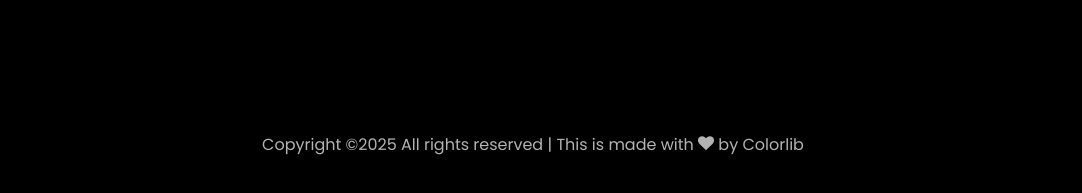
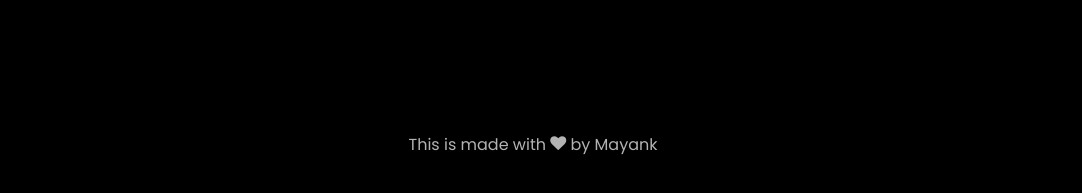
Before and after one commit to mr7498/Mayank-Github-io, a plain HTML site: page index.html in a window 1280 px wide. Shown: the part 5864-6057 px from the top of the page, without its empty margins (107-1189 px from the left). Drawn offline with Linux system fonts and the light colour scheme; files whose address does not match are found by name.

Commit message:
second commit

```diff
--- a/index.html
+++ b/index.html
@@ -586,9 +586,9 @@
 		  <div class="row">
 			<div class="col-md-12 text-center">
 
-			  <p><!-- Link back to Colorlib can't be removed. Template is licensed under CC BY 3.0. -->
-	Copyright &copy;<script>document.write(new Date().getFullYear());</script> All rights reserved | This is made with <i class="icon-heart color-danger" aria-hidden="true"></i> by <a href="https://colorlib.com" target="_blank">Colorlib</a>
-	<!-- Link back to Colorlib can't be removed. Template is licensed under CC BY 3.0. --></p>
+			  <p>
+	This is made with <i class="icon-heart color-danger" aria-hidden="true"></i> by Mayank
+	</p>
 			</div>
 		  </div>
 		</div>
```
